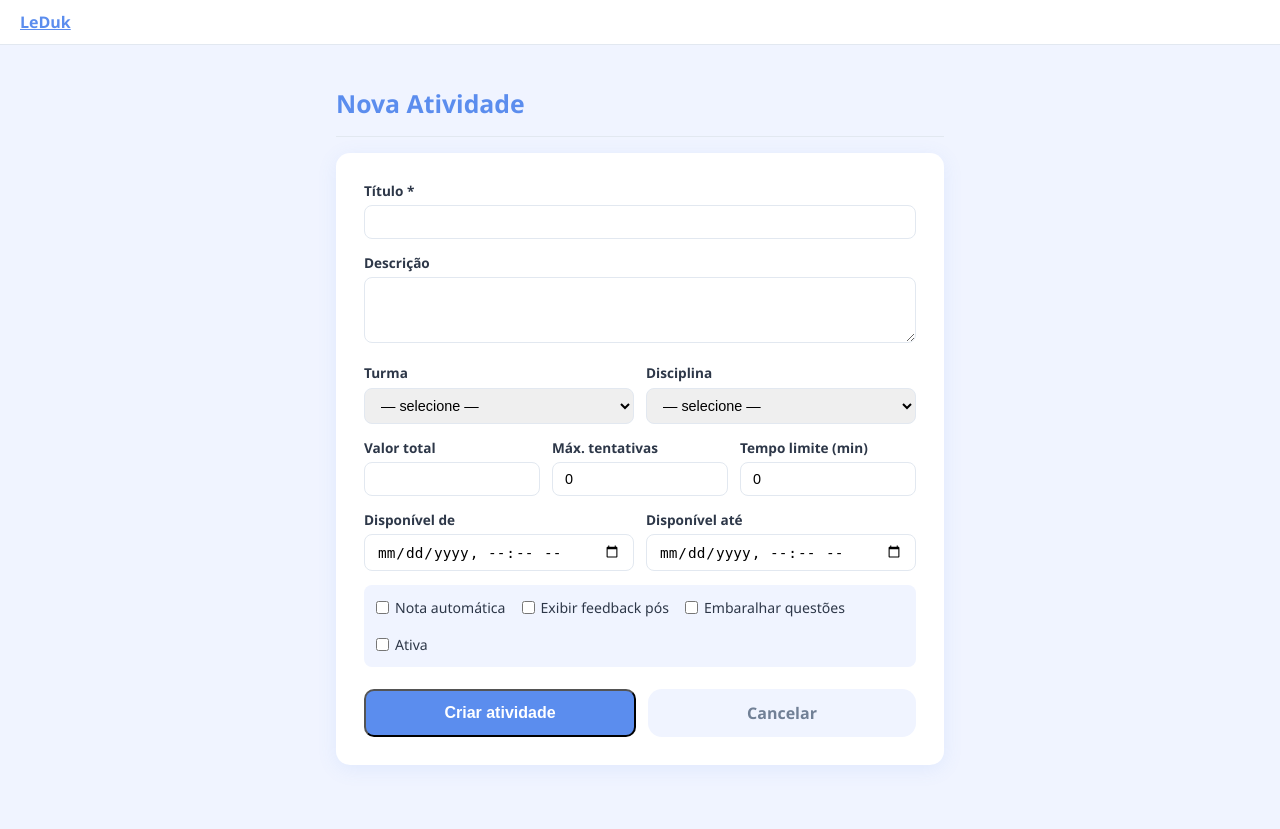
After one commit to projetos-ept/leduk, a Flask app: template templates/professor/atividade_form.html in a window 1280 px wide. The commit adds this page. Run offline with Flask 3, Linux system fonts and the light colour scheme; the template is opened without the code that fills it, so the values that code supplies are empty; some libraries are stand-ins or nearby versions.

Commit message:
feat: implementar portal do professor (Bloco 2)
Adiciona dashboard, gerenciamento de turmas/atividades e release de notas
em lote para o perfil professor, com proteção via requer_professor e 4 novos
testes de integração (8 no total, todos passando).

- pb.py: 5 novos métodos (listar_todas_atividades_turma, listar_tentativas_atividade, criar_atividade, atualizar_atividade, listar_disciplinas)
- app.py: helper _form_to_atividade, decorator requer_professor, 8 novas rotas de professor, make_response importado, session["role"] salvo no login
- Templates: professor/dashboard.html, turma.html, atividade_form.html, notas.html, components/_toggle_ativa.html
- CSS: classes para mapa de calor, prof-cards, toggle-ativa, nota-badge, prof-tabela
- Testes: 4 testes Bloco 2 adicionados a tests/integration/test_professor.py

Co-Authored-By: Claude Sonnet 4.6 <noreply@anthropic.com>
Claude-Session: https://claude.ai/code/session_01932d9MWxcEu37MTabMo9RG

```diff
--- a/app.py
+++ b/app.py
@@ -5,7 +5,7 @@ import time
 from datetime import datetime, timezone
 from functools import wraps
 
-from flask import Flask, redirect, render_template, request, session, url_for
+from flask import Flask, make_response, redirect, render_template, request, session, url_for
 
 from pb import PocketBaseClient
 from questao import (
@@ -76,6 +76,26 @@ def _atividade_disponivel(ativ: dict) -> tuple[bool, str]:
     return True, ""
 
 
+
+def _form_to_atividade(form) -> dict:
+    vt = (form.get("valor_total") or "").strip()
+    return {
+        "titulo": form.get("titulo", ""),
+        "descricao": form.get("descricao", ""),
+        "turma": form.get("turma", ""),
+        "disciplina": form.get("disciplina", ""),
+        "valor_total": float(vt) if vt else None,
+        "max_tentativas": int(form.get("max_tentativas") or 0),
+        "tempo_limite": int(form.get("tempo_limite") or 0),
+        "disponivel_de": form.get("disponivel_de") or None,
+        "disponivel_ate": form.get("disponivel_ate") or None,
+        "nota_automatica": "nota_automatica" in form,
+        "exibir_feedback_pos": "exibir_feedback_pos" in form,
+        "embaralhar": "embaralhar" in form,
+        "ativa": "ativa" in form,
+    }
+
+
 def create_app(config: dict | None = None) -> Flask:
     app = Flask(__name__)
     app.secret_key = os.environ.get("SECRET_KEY", "dev-secret-key")
@@ -108,6 +128,22 @@ def create_app(config: dict | None = None) -> Flask:
             return f(*args, **kwargs)
         return decorated
 
+
+    def requer_professor(f):
+        @wraps(f)
+        def decorated(*args, **kwargs):
+            if not app.config.get("LOGIN_REQUIRED", True):
+                role = session.get("role")
+                if role is not None and role not in ("professor", "admin"):
+                    return redirect(url_for("index"))
+                return f(*args, **kwargs)
+            if not session.get("token"):
+                return redirect(url_for("login"))
+            if session.get("role") not in ("professor", "admin"):
+                return redirect(url_for("index"))
+            return f(*args, **kwargs)
+        return decorated
+
     # ------------------------------------------------------------------
     # Auth
 
@@ -122,6 +158,7 @@ def create_app(config: dict | None = None) -> Flask:
             session["token"] = dados["token"]
             session["aluno_id"] = dados["record"]["id"]
             session["aluno_nome"] = dados["record"].get("name", email)
+            session["role"] = dados["record"].get("role", "aluno")
             session["ultimo_acesso"] = datetime.now(timezone.utc).isoformat()
             return redirect(url_for("index"))
         except Exception:
@@ -510,6 +547,142 @@ def create_app(config: dict | None = None) -> Flask:
             detalhamento=detalhamento,
         )
 
+    # ── Professor portal ──
+
+    @app.route("/professor/dashboard")
+    @requer_professor
+    def professor_dashboard():
+        turmas = pb.listar_turmas()
+        turmas_data = []
+        for turma in turmas:
+            atividades = pb.listar_todas_atividades_turma(turma["id"])
+            ativas_count = sum(1 for a in atividades if a.get("ativa"))
+            pendentes = 0
+            mapa: dict[str, dict] = {}
+            for ativ in atividades:
+                tentativas = pb.listar_tentativas_atividade(ativ["id"])
+                pendentes += sum(1 for t in tentativas if not t.get("nota_liberada"))
+                best: dict[str, dict] = {}
+                for t in tentativas:
+                    aid = t.get("aluno_id", "")
+                    if not aid:
+                        continue
+                    if aid not in best or t.get("score_percentual", 0) > best[aid].get("score_percentual", 0):
+                        best[aid] = t
+                for aid, t in best.items():
+                    if aid not in mapa:
+                        mapa[aid] = {"nome": t.get("aluno_nome", aid), "notas": {}}
+                    mapa[aid]["notas"][ativ["id"]] = t.get("score_percentual")
+            alunos = sorted(mapa.values(), key=lambda a: a["nome"])
+            turmas_data.append({
+                "turma": turma,
+                "atividades": atividades,
+                "ativas_count": ativas_count,
+                "pendentes_count": pendentes,
+                "alunos": alunos,
+            })
+        return render_template("professor/dashboard.html", turmas_data=turmas_data,
+                               aluno_nome=session.get("aluno_nome", ""))
+
+    @app.route("/professor/turma/<turma_id>")
+    @requer_professor
+    def professor_turma(turma_id: str):
+        turma = pb.buscar_turma(turma_id)
+        atividades = pb.listar_todas_atividades_turma(turma_id)
+        disciplinas = pb.listar_disciplinas()
+        for ativ in atividades:
+            disc = (ativ.get("expand") or {}).get("disciplina") or {}
+            ativ["_disc_nome"] = disc.get("nome", "")
+        return render_template("professor/turma.html", turma=turma, atividades=atividades,
+                               disciplinas=disciplinas, aluno_nome=session.get("aluno_nome", ""))
+
+    @app.route("/professor/atividade/nova", methods=["GET", "POST"])
+    @requer_professor
+    def professor_atividade_nova():
+        turmas = pb.listar_turmas()
+        disciplinas = pb.listar_disciplinas()
+        if request.method == "GET":
+            return render_template("professor/atividade_form.html", atividade=None,
+                                   turmas=turmas, disciplinas=disciplinas,
+                                   turma_id=request.args.get("turma", ""),
+                                   aluno_nome=session.get("aluno_nome", ""))
+        data = _form_to_atividade(request.form)
+        try:
+            pb.criar_atividade(data)
+        except Exception as exc:
+            log.warning("criar_atividade falhou: %s", exc)
+            return render_template("professor/atividade_form.html", atividade=None,
+                                   turmas=turmas, disciplinas=disciplinas,
+                                   turma_id=data.get("turma", ""),
+                                   erro="Erro ao criar atividade.",
+                                   aluno_nome=session.get("aluno_nome", "")), 422
+        turma_id = data.get("turma", "")
+        if request.headers.get("HX-Request"):
+            r = make_response("", 204)
+            r.headers["HX-Redirect"] = url_for("professor_turma", turma_id=turma_id)
+            return r
+        return redirect(url_for("professor_turma", turma_id=turma_id))
+
+    @app.route("/professor/atividade/<ativ_id>/editar", methods=["GET", "POST"])
+    @requer_professor
+    def professor_atividade_editar(ativ_id: str):
+        turmas = pb.listar_turmas()
+        disciplinas = pb.listar_disciplinas()
+        ativ = pb.buscar_atividade(ativ_id)
+        if request.method == "GET":
+            return render_template("professor/atividade_form.html", atividade=ativ,
+                                   turmas=turmas, disciplinas=disciplinas,
+                                   turma_id=ativ.get("turma", ""),
+                                   aluno_nome=session.get("aluno_nome", ""))
+        data = _form_to_atividade(request.form)
+        try:
+            pb.atualizar_atividade(ativ_id, data)
+        except Exception as exc:
+            log.warning("atualizar_atividade falhou: %s", exc)
+            return render_template("professor/atividade_form.html", atividade=ativ,
+                                   turmas=turmas, disciplinas=disciplinas,
+                                   turma_id=data.get("turma", ativ.get("turma", "")),
+                                   erro="Erro ao salvar atividade.",
+                                   aluno_nome=session.get("aluno_nome", "")), 422
+        turma_id = data.get("turma", ativ.get("turma", ""))
+        if request.headers.get("HX-Request"):
+            r = make_response("", 204)
+            r.headers["HX-Redirect"] = url_for("professor_turma", turma_id=turma_id)
+            return r
+        return redirect(url_for("professor_turma", turma_id=turma_id))
+
+    @app.route("/professor/atividade/<ativ_id>/toggle-ativa", methods=["POST"])
+    @requer_professor
+    def professor_toggle_ativa(ativ_id: str):
+        ativ = pb.buscar_atividade(ativ_id)
+        nova = not ativ.get("ativa", False)
+        pb.atualizar_atividade(ativ_id, {"ativa": nova})
+        return render_template("components/_toggle_ativa.html", ativ_id=ativ_id, ativa=nova)
+
+    @app.route("/professor/atividade/<ativ_id>/notas")
+    @requer_professor
+    def professor_notas(ativ_id: str):
+        ativ = pb.buscar_atividade(ativ_id)
+        tentativas = pb.listar_tentativas_atividade(ativ_id)
+        return render_template("professor/notas.html", atividade=ativ, tentativas=tentativas,
+                               aluno_nome=session.get("aluno_nome", ""))
+
+    @app.route("/professor/atividade/<ativ_id>/liberar-notas", methods=["POST"])
+    @requer_professor
+    def professor_liberar_notas(ativ_id: str):
+        ids = request.form.getlist("tentativa_ids")
+        for tid in ids:
+            try:
+                pb.liberar_nota(tid)
+            except Exception as exc:
+                log.warning("liberar_nota falhou para %s: %s", tid, exc)
+        return redirect(url_for("professor_notas", ativ_id=ativ_id))
+
+    @app.route("/professor/notas-abertas/<ativ_id>")
+    @requer_professor
+    def professor_notas_abertas_alt(ativ_id: str):
+        return redirect(url_for("professor_notas_abertas", ativ_id=ativ_id))
+
     # ------------------------------------------------------------------
     # Status de tentativas (aluno)
 
--- /dev/null
+++ b/templates/components/_toggle_ativa.html
@@ -0,0 +1,6 @@
+<button class="toggle-ativa {% if ativa %}toggle-on{% else %}toggle-off{% endif %}"
+        hx-post="/professor/atividade/{{ ativ_id }}/toggle-ativa"
+        hx-swap="outerHTML"
+        title="{% if ativa %}Clique para desativar{% else %}Clique para ativar{% endif %}">
+  {% if ativa %}✓ Ativa{% else %}✗ Inativa{% endif %}
+</button>
--- /dev/null
+++ b/templates/professor/atividade_form.html
@@ -0,0 +1,139 @@
+<!doctype html>
+<html lang="pt-BR">
+<head>
+  <meta charset="utf-8">
+  <meta name="viewport" content="width=device-width, initial-scale=1">
+  <title>{% if atividade %}Editar{% else %}Nova{% endif %} Atividade — LeDuk</title>
+  <link rel="stylesheet" href="/static/css/base.css">
+  <script src="https://unpkg.com/htmx.org@1.9.12" defer></script>
+</head>
+<body>
+<nav class="topbar">
+  <a href="/professor/dashboard" class="topbar-logo">LeDuk</a>
+  {% if aluno_nome %}
+    <span class="topbar-aluno">{{ aluno_nome }}</span>
+    <a href="/logout" class="topbar-sair">Sair</a>
+  {% endif %}
+</nav>
+
+<div class="shell" style="max-width:640px;">
+  <div class="portal-header">
+    <h1 class="portal-titulo">{% if atividade %}Editar Atividade{% else %}Nova Atividade{% endif %}</h1>
+  </div>
+
+  {% if erro %}
+    <div class="card" style="border-left:4px solid var(--erro);color:var(--erro);padding:12px 16px;margin-bottom:16px;">
+      {{ erro }}
+    </div>
+  {% endif %}
+
+  <div class="card" style="margin-top:16px;">
+    <form method="post"
+          action="{% if atividade %}/professor/atividade/{{ atividade.id }}/editar{% else %}/professor/atividade/nova{% endif %}"
+          hx-post="{% if atividade %}/professor/atividade/{{ atividade.id }}/editar{% else %}/professor/atividade/nova{% endif %}"
+          hx-target="body"
+          style="display:flex;flex-direction:column;gap:14px;">
+
+      <div>
+        <label style="display:block;font-weight:600;font-size:.85rem;margin-bottom:4px;">Título *</label>
+        <input type="text" name="titulo" required
+               value="{{ atividade.titulo if atividade else '' }}"
+               style="width:100%;padding:8px 12px;border:1px solid var(--borda);border-radius:8px;font-size:.9rem;">
+      </div>
+
+      <div>
+        <label style="display:block;font-weight:600;font-size:.85rem;margin-bottom:4px;">Descrição</label>
+        <textarea name="descricao" rows="3"
+                  style="width:100%;padding:8px 12px;border:1px solid var(--borda);border-radius:8px;font-size:.9rem;resize:vertical;">{{ atividade.descricao if atividade else '' }}</textarea>
+      </div>
+
+      <div style="display:grid;grid-template-columns:1fr 1fr;gap:12px;">
+        <div>
+          <label style="display:block;font-weight:600;font-size:.85rem;margin-bottom:4px;">Turma</label>
+          <select name="turma" style="width:100%;padding:8px 12px;border:1px solid var(--borda);border-radius:8px;font-size:.9rem;">
+            <option value="">— selecione —</option>
+            {% for t in turmas %}
+              <option value="{{ t.id }}" {% if (atividade and atividade.turma == t.id) or (not atividade and turma_id == t.id) %}selected{% endif %}>{{ t.nome }}</option>
+            {% endfor %}
+          </select>
+        </div>
+        <div>
+          <label style="display:block;font-weight:600;font-size:.85rem;margin-bottom:4px;">Disciplina</label>
+          <select name="disciplina" style="width:100%;padding:8px 12px;border:1px solid var(--borda);border-radius:8px;font-size:.9rem;">
+            <option value="">— selecione —</option>
+            {% for d in disciplinas %}
+              <option value="{{ d.id }}" {% if atividade and atividade.disciplina == d.id %}selected{% endif %}>{{ d.nome }}</option>
+            {% endfor %}
+          </select>
+        </div>
+      </div>
+
+      <div style="display:grid;grid-template-columns:1fr 1fr 1fr;gap:12px;">
+        <div>
+          <label style="display:block;font-weight:600;font-size:.85rem;margin-bottom:4px;">Valor total</label>
+          <input type="number" name="valor_total" min="0" step="0.1"
+                 value="{{ atividade.valor_total if atividade and atividade.valor_total is not none else '' }}"
+                 style="width:100%;padding:8px 12px;border:1px solid var(--borda);border-radius:8px;font-size:.9rem;">
+        </div>
+        <div>
+          <label style="display:block;font-weight:600;font-size:.85rem;margin-bottom:4px;">Máx. tentativas</label>
+          <input type="number" name="max_tentativas" min="0"
+                 value="{{ atividade.max_tentativas if atividade else 0 }}"
+                 style="width:100%;padding:8px 12px;border:1px solid var(--borda);border-radius:8px;font-size:.9rem;">
+        </div>
+        <div>
+          <label style="display:block;font-weight:600;font-size:.85rem;margin-bottom:4px;">Tempo limite (min)</label>
+          <input type="number" name="tempo_limite" min="0"
+                 value="{{ atividade.tempo_limite if atividade else 0 }}"
+                 style="width:100%;padding:8px 12px;border:1px solid var(--borda);border-radius:8px;font-size:.9rem;">
+        </div>
+      </div>
+
+      <div style="display:grid;grid-template-columns:1fr 1fr;gap:12px;">
+        <div>
+          <label style="display:block;font-weight:600;font-size:.85rem;margin-bottom:4px;">Disponível de</label>
+          <input type="datetime-local" name="disponivel_de"
+                 value="{{ atividade.disponivel_de[:16] if atividade and atividade.disponivel_de else '' }}"
+                 style="width:100%;padding:8px 12px;border:1px solid var(--borda);border-radius:8px;font-size:.9rem;">
+        </div>
+        <div>
+          <label style="display:block;font-weight:600;font-size:.85rem;margin-bottom:4px;">Disponível até</label>
+          <input type="datetime-local" name="disponivel_ate"
+                 value="{{ atividade.disponivel_ate[:16] if atividade and atividade.disponivel_ate else '' }}"
+                 style="width:100%;padding:8px 12px;border:1px solid var(--borda);border-radius:8px;font-size:.9rem;">
+        </div>
+      </div>
+
+      <div style="display:flex;flex-wrap:wrap;gap:16px;padding:12px;background:var(--fundo);border-radius:8px;">
+        <label style="display:flex;align-items:center;gap:6px;font-size:.88rem;cursor:pointer;">
+          <input type="checkbox" name="nota_automatica" {% if atividade and atividade.nota_automatica %}checked{% endif %}>
+          Nota automática
+        </label>
+        <label style="display:flex;align-items:center;gap:6px;font-size:.88rem;cursor:pointer;">
+          <input type="checkbox" name="exibir_feedback_pos" {% if atividade and atividade.exibir_feedback_pos %}checked{% endif %}>
+          Exibir feedback pós
+        </label>
+        <label style="display:flex;align-items:center;gap:6px;font-size:.88rem;cursor:pointer;">
+          <input type="checkbox" name="embaralhar" {% if atividade and atividade.embaralhar %}checked{% endif %}>
+          Embaralhar questões
+        </label>
+        <label style="display:flex;align-items:center;gap:6px;font-size:.88rem;cursor:pointer;">
+          <input type="checkbox" name="ativa" {% if atividade and atividade.ativa %}checked{% endif %}>
+          Ativa
+        </label>
+      </div>
+
+      <div style="display:flex;gap:12px;margin-top:8px;">
+        <button type="submit" class="btn-home" style="flex:1;padding:12px;">
+          {% if atividade %}Salvar alterações{% else %}Criar atividade{% endif %}
+        </button>
+        <a href="{% if atividade %}/professor/turma/{{ atividade.turma }}{% elif turma_id %}/professor/turma/{{ turma_id }}{% else %}/professor/dashboard{% endif %}"
+           style="flex:1;text-align:center;padding:12px;background:var(--fundo);border-radius:var(--raio);color:var(--muted);text-decoration:none;font-weight:600;">
+          Cancelar
+        </a>
+      </div>
+    </form>
+  </div>
+</div>
+</body>
+</html>
```
Also changed, not shown: pb.py (+24 -0 lines), static/css/base.css (+47 -0 lines), templates/professor/dashboard.html (added, +87 -0 lines), templates/professor/notas.html (added, +102 -0 lines), templates/professor/turma.html (added, +68 -0 lines), tests/integration/test_professor.py (+64 -0 lines).
